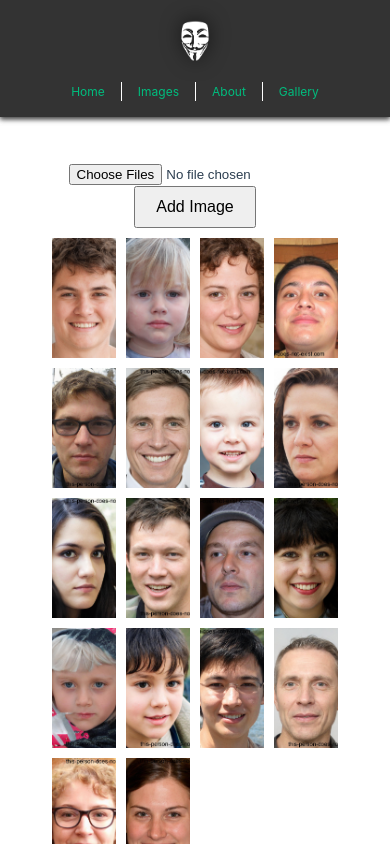
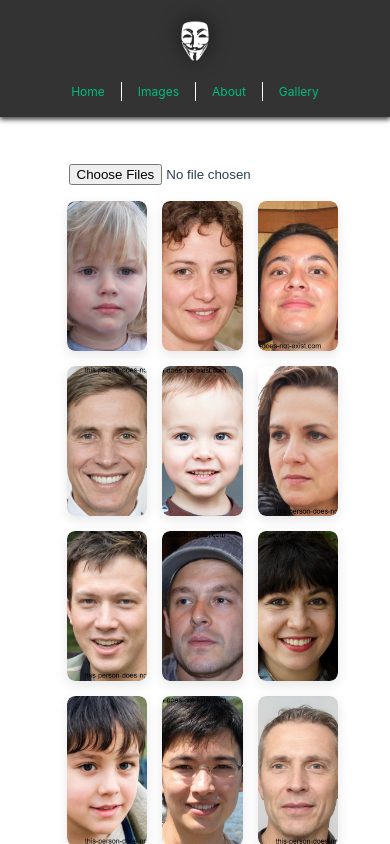
Before and after one commit to gubarbosa/image-gallery, a Vue app: page /gallery in a window 390 px wide. Shown: the top 844 px of the page. Built offline with nearby package versions, Linux system fonts and the light colour scheme.

Commit message:
update commit

```diff
--- a/src/views/Gallery.vue
+++ b/src/views/Gallery.vue
@@ -50,7 +50,7 @@ const images = ref(generateImageList(18));
     <!-- Botão de adicionar imagens -->
     <div class="add-button">
       <input type="file" accept="image/jpeg" @change="handleInsert" multiple>
-      <button>Add Image</button>
+
     </div>
 
     <!-- Imagens já existentes na galeria -->
@@ -63,7 +63,6 @@ const images = ref(generateImageList(18));
     <div class="gallery-item" v-for="(img, index) in galleryImg" :key="index + images.length">
       <img :src="img.src" :alt="img.name">
       <p>{{ img.name }}</p>
-      <button @click="handleRemove(index)">Remove</button>
     </div>
   </div>
 </template>
@@ -72,24 +71,52 @@ const images = ref(generateImageList(18));
 .gallery {
   display: grid;
   grid-template-columns: repeat(4, 1fr);
-  gap: 10px;
+  gap: 15px;
   padding: 20px;
   padding-top: 110px; /* Ajuste conforme a altura do seu footer */
   box-sizing: border-box;
+  justify-items: center; /* Centraliza os itens horizontalmente */
+  align-items: center;   /* Centraliza os itens verticalmente */
+}
+
+@media (max-width: 1024px) {
+  .gallery {
+    grid-template-columns: repeat(3, 1fr);
+  }
+}
+
+@media (max-width: 768px) {
+  .gallery {
+    grid-template-columns: repeat(2, 1fr);
+  }
+}
+
+@media (max-width: 480px) {
+  .gallery {
+    grid-template-columns: 1fr;
+  }
 }
 
 .gallery-item {
   position: relative;
   width: 100%;
-  height: 120px;
+  height: 150px; /* Aumentado para melhor visualização */
   overflow: hidden;
+  border-radius: 8px; /* Cantos arredondados */
+  box-shadow: 0 4px 12px rgba(0, 0, 0, 0.1); /* Sombra suave */
+  transition: transform 0.3s ease; /* Transição suave */
+}
+
+.gallery-item:hover {
+  transform: scale(1.05); /* Efeito de zoom ao passar o mouse */
 }
 
 .gallery-item img {
   width: 100%;
   height: 100%;
   object-fit: cover;
-  transition: transform 0.4s ease;
+  border-radius: 8px; /* Mesmos cantos arredondados da galeria */
+  transition: opacity 0.4s ease; /* Transição suave para a opacidade */
 }
 
 .overlay {
@@ -98,23 +125,20 @@ const images = ref(generateImageList(18));
   left: 0;
   width: 100%;
   height: 100%;
-  background-color: rgba(0, 0, 0, 0.5);
+  background-color: rgba(0, 0, 0, 0.6); /* Fundo mais escuro */
   opacity: 0;
   transition: opacity 0.3s ease;
   color: #fff;
-  text-shadow: 2px 2px 4px rgba(0, 0, 0, 0.5);
+  text-shadow: 2px 2px 4px rgba(0, 0, 0, 0.7); /* Sombra do texto mais pronunciada */
   display: flex;
   justify-content: center;
   align-items: center;
   text-align: center;
-}
-
-.gallery-item:hover img {
-  transform: scale(1.1);
+  border-radius: 8px; /* Mesmos cantos arredondados da galeria */
 }
 
 .gallery-item:hover .overlay {
-  opacity: 1;
+  opacity: 1; /* Mostra overlay ao passar o mouse */
 }
 
 .add-button {
@@ -123,9 +147,20 @@ const images = ref(generateImageList(18));
   margin-top: 20px;
 }
 
-.add-button button {
-  padding: 10px 20px;
-  font-size: 16px;
+
+.add-button label {
+  padding: 12px 24px; /* Aumentado para um botão mais fácil de clicar */
+  font-size: 18px; /* Tamanho da fonte aumentado */
+  background-color: #007BFF;
+  color: white;
   cursor: pointer;
+  border-radius: 5px;
+  transition: background-color 0.3s ease, transform 0.3s ease; /* Transição suave */
 }
+
+.add-button label:hover {
+  background-color: #0056b3;
+  transform: scale(1.05); /* Efeito de zoom no botão ao passar o mouse */
+}
+
 </style>
```
